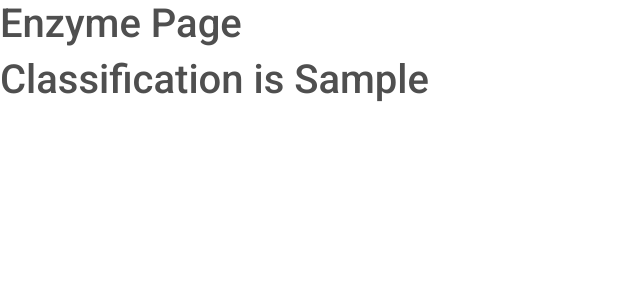
After one commit to mapinto25/flask_protein_capstone, a Flask app: template flask_enzyme/templates/enzyme.html in a window 1280 px wide. The commit adds this page. Shown: the top 300 px of the page, without its empty margins (0-640 px from the left). Run offline with Flask 2, Linux system fonts and the light colour scheme; the template is opened without the code that fills it: most values are stand-ins (such as "Sample title", 1, 10 or a date in 2020); some libraries are stand-ins or nearby versions.

Commit message:
added znyem routes

```diff
--- a/flask_enzyme/server.py
+++ b/flask_enzyme/server.py
@@ -15,6 +15,8 @@ import sys
 app = Flask(__name__)
 
 
+current_enzyme_global_data = {}
+
 @app.route('/')
 def home_page():
     return render_template('index.html')
@@ -30,6 +32,17 @@ def visualization():
 @app.route('/documentation')
 def documentation():
     return render_template('doc.html')
+
+@app.route('/enzyme/<enzyme_id>', methods=['GET'])
+def enzyme(enzyme_id):
+    #do your code here
+    print('GET!!!!')
+    print(enzyme_id)
+    global current_enzyme_global_data
+    print(current_enzyme_global_data)
+    current_enzyme_classification=  current_enzyme_global_data['predict_class'][enzyme_id]
+    print(current_enzyme_classification)
+    return render_template("enzyme.html", current_enzyme_classification=current_enzyme_classification)
 
 @app.route('/predict', methods = ['POST'])
 def predict():
@@ -124,7 +137,6 @@ def predict():
 
         for i in range(len(y_pred_enzyme)):
             if y_pred_enzyme[i] == 0:
-                print(0)
                 test_enzyme_list_non_enzyme.append(test_enzyme_list[i])
             if y_pred_enzyme[i] == 1:
                 test_enzyme_list_is_enzyme.append(test_enzyme_list[i])
@@ -158,22 +170,24 @@ def predict():
     return_json = {}
     return_json['prob_class'] = {}
     return_json['prob_enzyme'] = {}
+    return_json['predict_class']= {}
 
 
     pred_class = pred_classes.tolist()
-    print(test_enzyme_list_is_enzyme)
     for i in range(len(test_enzyme_list_is_enzyme)):
         current_enzyme =  test_enzyme_list_is_enzyme[i]
         return_json['prob_class'][current_enzyme] = pred_classes[i]
-
+        return_json['predict_class'][current_enzyme] = y_pred_classes[i]
 
     pred_enzyme = pred_enzyme.tolist()
-    print(test_enzyme_list_non_enzyme)
     for i in range(len(test_enzyme_list_non_enzyme)):
         current_enzyme =  test_enzyme_list_non_enzyme[i]
         return_json['prob_enzyme'][current_enzyme] = pred_enzyme[i]
+        return_json['predict_class'][current_enzyme] = y_pred_classes[i]
 
-    print(return_json)
+    global current_enzyme_global_data
+    current_enzyme_global_data = return_json
+
     return render_template("result.html",result = return_json)
 
 app.run(port='1090')
--- /dev/null
+++ b/flask_enzyme/templates/enzyme.html
@@ -0,0 +1,27 @@
+<!doctype html>
+<head>
+   <link
+  href="https://cdnjs.cloudflare.com/ajax/libs/font-awesome/5.15.1/css/all.min.css"
+  rel="stylesheet"
+/>
+<!-- Google Fonts -->
+<link
+  href="https://fonts.googleapis.com/css?family=Roboto:300,400,500,700&display=swap"
+  rel="stylesheet"
+/>
+<!-- MDB -->
+<link
+  href="https://cdnjs.cloudflare.com/ajax/libs/mdb-ui-kit/3.3.0/mdb.min.css"
+  rel="stylesheet"
+/>
+<!-- MDB -->
+<script
+  type="text/javascript"
+  src="https://cdnjs.cloudflare.com/ajax/libs/mdb-ui-kit/3.3.0/mdb.min.js"
+></script>
+</head>
+<body>
+    <h1>Enzyme Page</h1>
+    <h1>Classification is {{current_enzyme_classification}}</hq>
+</body>
+</html>
```
Also changed, not shown: flask_enzyme/templates/result.html (+6 -3 lines).
